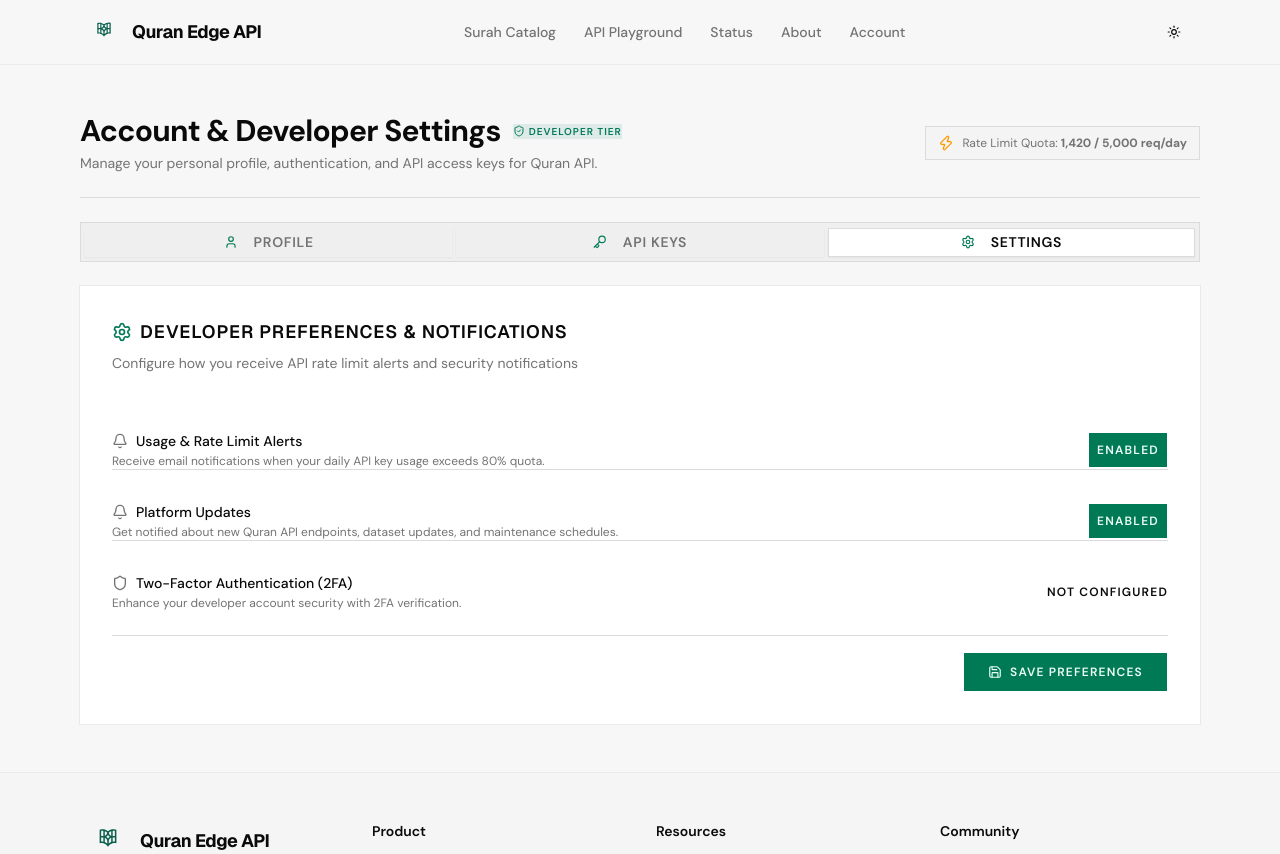
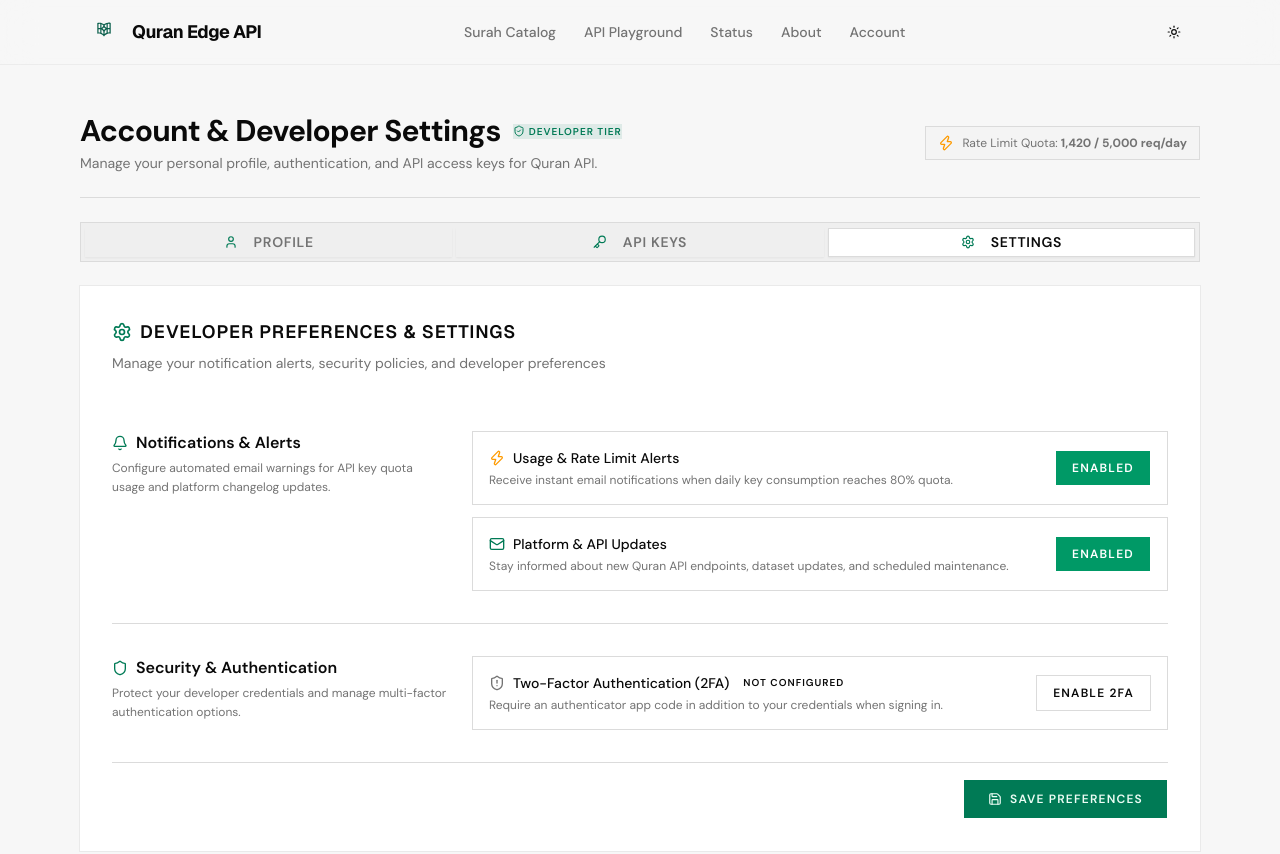
Before and after one commit to twinpath/quran-api, a Next.js app: page /account/settings in a window 1280 px wide. Shown: the top 854 px of the page. Built offline with nearby package versions, Linux system fonts and the light colour scheme; some icons are missing; a web font is replaced by a local one.

Commit message:
refactor(account): restructure settings page to 2-column layout (Option 2)

```diff
--- a/src/components/account/account-settings-form.tsx
+++ b/src/components/account/account-settings-form.tsx
@@ -1,7 +1,7 @@
 "use client";
 
 import { useState } from "react";
-import { Settings, Bell, Shield, Save, Check } from "lucide-react";
+import { Settings, Bell, Shield, Save, Check, Zap, Mail, ShieldAlert } from "lucide-react";
 import { toast } from "sonner";
 import { Card, CardContent, CardHeader, CardTitle, CardDescription } from "@/components/ui/card";
 import { Button } from "@/components/ui/button";
@@ -34,31 +34,45 @@ export function AccountSettingsForm({ isLoading = false }: AccountSettingsFormPr
         <CardHeader className="pb-4">
           <CardTitle className="text-lg font-semibold flex items-center gap-2">
             <Settings className="h-5 w-5 text-primary" />
-            Developer Preferences & Notifications
+            Developer Preferences & Settings
           </CardTitle>
           <CardDescription>
-            Configure how you receive API rate limit alerts and security notifications
+            Manage your notification alerts, security policies, and developer preferences
           </CardDescription>
         </CardHeader>
 
-        <CardContent className="space-y-6">
+        <CardContent className="space-y-8">
           {isLoading ? (
-            <div className="space-y-4">
-              <Skeleton className="h-14 w-full" />
-              <Skeleton className="h-14 w-full" />
-              <Skeleton className="h-14 w-full" />
+            <div className="space-y-6">
+              <Skeleton className="h-24 w-full" />
+              <Skeleton className="h-24 w-full" />
             </div>
           ) : (
-            <div className="space-y-4 divide-y divide-border">
-              {/* Notification Toggle */}
-              <div className="flex items-center justify-between pt-2">
-                <div className="space-y-0.5">
-                  <label className="text-sm font-medium text-foreground flex items-center gap-2">
-                    <Bell className="h-4 w-4 text-muted-foreground" />
-                    Usage & Rate Limit Alerts
-                  </label>
+            <>
+              {/* Section 1: Notifications & Quota Alerts */}
+              <div className="grid grid-cols-1 lg:grid-cols-3 gap-6 pt-2">
+                {/* Left Column: Category Summary */}
+                <div className="lg:col-span-1 space-y-1">
+                  <h3 className="text-base font-semibold text-foreground flex items-center gap-2">
+                    <Bell className="h-4 w-4 text-primary" />
+                    Notifications & Alerts
+                  </h3>
+                  <p className="text-xs text-muted-foreground leading-relaxed">
+                    Configure automated email warnings for API key quota usage and platform changelog updates.
+                  </p>
+                </div>
+
+                {/* Right Column: Setting Item Cards */}
+                <div className="lg:col-span-2 space-y-3">
+                  {/* Usage Alert Item */}
+                  <div className="p-4 border border-border bg-card hover:bg-muted/10 flex flex-col sm:flex-row sm:items-center justify-between gap-4 transition-colors">
+                    <div className="space-y-1">
+                      <div className="flex items-center gap-2">
+                        <Zap className="h-4 w-4 text-amber-500" />
+                        <span className="text-sm font-medium text-foreground">Usage & Rate Limit Alerts</span>
+                      </div>
                       <p className="text-xs text-muted-foreground">
-                    Receive email notifications when your daily API key usage exceeds 80% quota.
+                        Receive instant email notifications when daily key consumption reaches 80% quota.
                       </p>
                     </div>
                     <Button
@@ -66,21 +80,25 @@ export function AccountSettingsForm({ isLoading = false }: AccountSettingsFormPr
                       variant={settings.usageAlerts ? "default" : "outline"}
                       size="sm"
                       onClick={() => handleToggle("usageAlerts")}
-                  className="w-20 cursor-pointer"
+                      className={`w-24 shrink-0 cursor-pointer text-xs font-semibold ${
+                        settings.usageAlerts
+                          ? "bg-emerald-600 hover:bg-emerald-700 text-white"
+                          : "text-muted-foreground"
+                      }`}
                     >
                       {settings.usageAlerts ? "Enabled" : "Disabled"}
                     </Button>
                   </div>
 
-              {/* Email Notifications Toggle */}
-              <div className="flex items-center justify-between pt-4">
-                <div className="space-y-0.5">
-                  <label className="text-sm font-medium text-foreground flex items-center gap-2">
-                    <Bell className="h-4 w-4 text-muted-foreground" />
-                    Platform Updates
-                  </label>
+                  {/* Platform Updates Item */}
+                  <div className="p-4 border border-border bg-card hover:bg-muted/10 flex flex-col sm:flex-row sm:items-center justify-between gap-4 transition-colors">
+                    <div className="space-y-1">
+                      <div className="flex items-center gap-2">
+                        <Mail className="h-4 w-4 text-primary" />
+                        <span className="text-sm font-medium text-foreground">Platform & API Updates</span>
+                      </div>
                       <p className="text-xs text-muted-foreground">
-                    Get notified about new Quran API endpoints, dataset updates, and maintenance schedules.
+                        Stay informed about new Quran API endpoints, dataset updates, and scheduled maintenance.
                       </p>
                     </div>
                     <Button
@@ -88,36 +106,70 @@ export function AccountSettingsForm({ isLoading = false }: AccountSettingsFormPr
                       variant={settings.emailNotifications ? "default" : "outline"}
                       size="sm"
                       onClick={() => handleToggle("emailNotifications")}
-                  className="w-20 cursor-pointer"
+                      className={`w-24 shrink-0 cursor-pointer text-xs font-semibold ${
+                        settings.emailNotifications
+                          ? "bg-emerald-600 hover:bg-emerald-700 text-white"
+                          : "text-muted-foreground"
+                      }`}
                     >
                       {settings.emailNotifications ? "Enabled" : "Disabled"}
                     </Button>
                   </div>
+                </div>
+              </div>
 
-              {/* Security Setting */}
-              <div className="flex items-center justify-between pt-4">
-                <div className="space-y-0.5">
-                  <label className="text-sm font-medium text-foreground flex items-center gap-2">
-                    <Shield className="h-4 w-4 text-muted-foreground" />
-                    Two-Factor Authentication (2FA)
-                  </label>
-                  <p className="text-xs text-muted-foreground">
-                    Enhance your developer account security with 2FA verification.
+              <div className="border-t border-border" />
+
+              {/* Section 2: Security & Authentication */}
+              <div className="grid grid-cols-1 lg:grid-cols-3 gap-6">
+                {/* Left Column: Category Summary */}
+                <div className="lg:col-span-1 space-y-1">
+                  <h3 className="text-base font-semibold text-foreground flex items-center gap-2">
+                    <Shield className="h-4 w-4 text-primary" />
+                    Security & Authentication
+                  </h3>
+                  <p className="text-xs text-muted-foreground leading-relaxed">
+                    Protect your developer credentials and manage multi-factor authentication options.
                   </p>
                 </div>
-                <Badge variant="outline" className="text-xs">
+
+                {/* Right Column: Setting Item Card */}
+                <div className="lg:col-span-2 space-y-3">
+                  <div className="p-4 border border-border bg-card hover:bg-muted/10 flex flex-col sm:flex-row sm:items-center justify-between gap-4 transition-colors">
+                    <div className="space-y-1">
+                      <div className="flex items-center gap-2">
+                        <ShieldAlert className="h-4 w-4 text-muted-foreground" />
+                        <span className="text-sm font-medium text-foreground">Two-Factor Authentication (2FA)</span>
+                        <Badge variant="outline" className="text-[10px] px-1.5 py-0">
                           {settings.security2FA ? "Active" : "Not Configured"}
                         </Badge>
                       </div>
+                      <p className="text-xs text-muted-foreground">
+                        Require an authenticator app code in addition to your credentials when signing in.
+                      </p>
                     </div>
+                    <Button
+                      type="button"
+                      variant="outline"
+                      size="sm"
+                      onClick={() => handleToggle("security2FA")}
+                      className="shrink-0 cursor-pointer text-xs"
+                    >
+                      {settings.security2FA ? "Configure 2FA" : "Enable 2FA"}
+                    </Button>
+                  </div>
+                </div>
+              </div>
+            </>
           )}
 
+          {/* Footer Actions */}
           <div className="pt-4 border-t border-border flex justify-end">
-            <Button type="submit" disabled={isLoading} className="gap-2 cursor-pointer">
+            <Button type="submit" disabled={isLoading} className="gap-2 cursor-pointer font-semibold">
               {isSaved ? (
                 <>
                   <Check className="h-4 w-4 text-emerald-400" />
-                  Saved
+                  Preferences Saved
                 </>
               ) : (
                 <>
```
Lines whose indentation alone changed are shown as unchanged.
